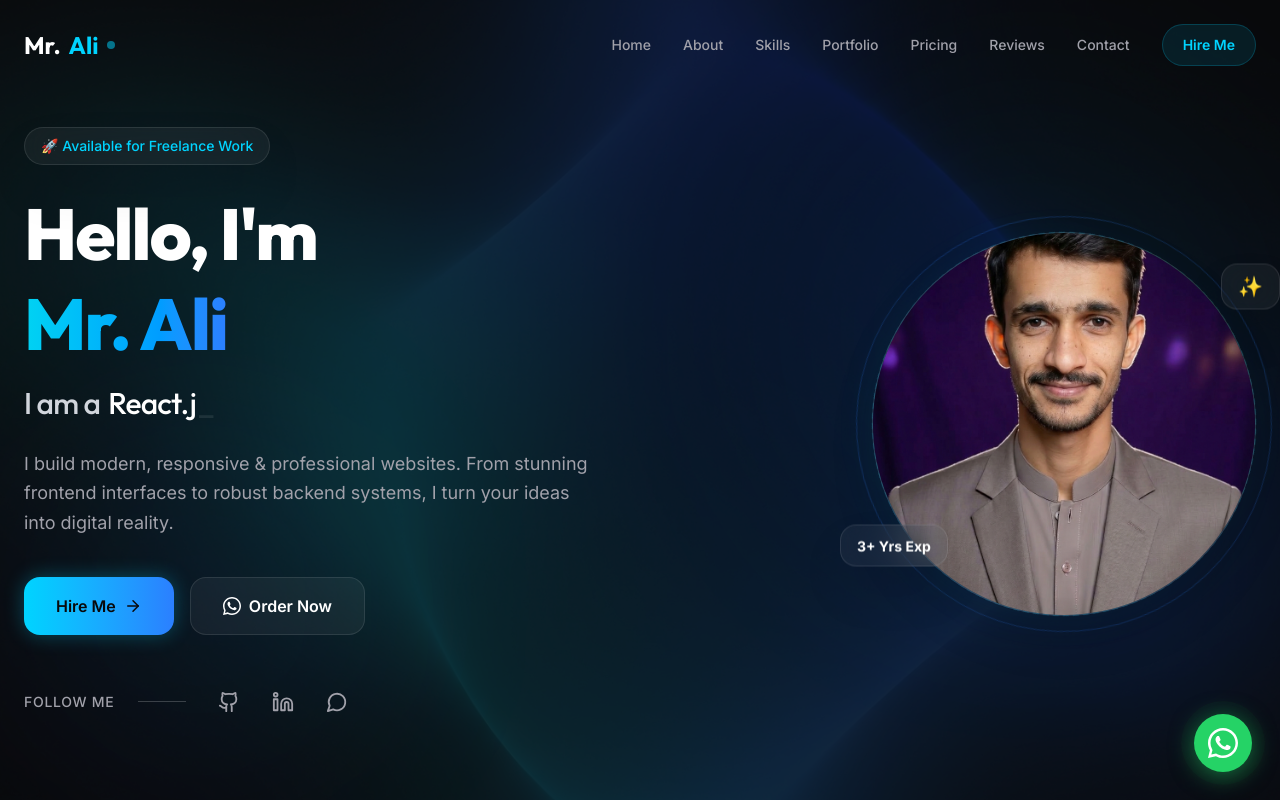
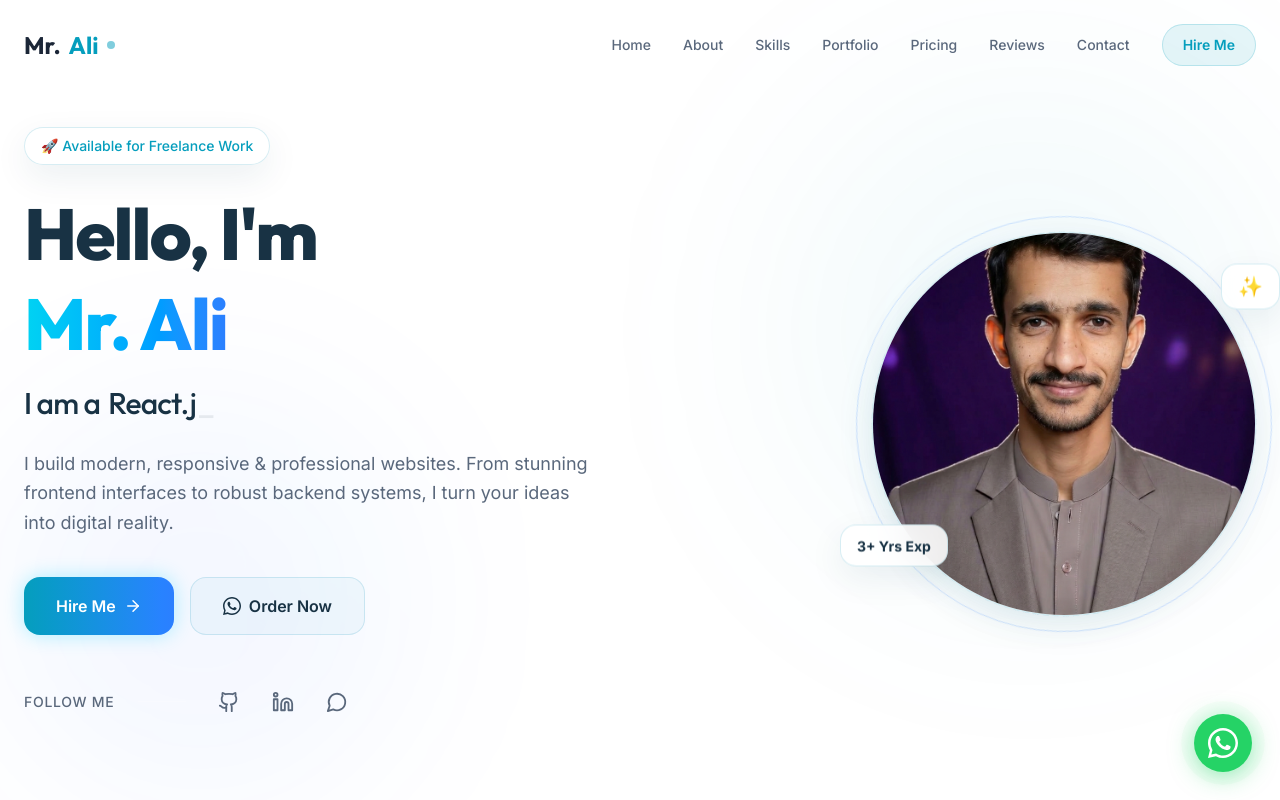
Before and after one commit to AliDevTech-code/AliDevTech, a React (Vite) app in the folder artifacts/portfolio/: page / in a window 1280 px wide. Shown: the top 800 px of the page. Built offline with nearby package versions, Linux system fonts and the light colour scheme.

Commit message:
Apply clean white and cyan portfolio theme; refresh README projects

```diff
--- a/artifacts/portfolio/src/components/layout/Footer.tsx
+++ b/artifacts/portfolio/src/components/layout/Footer.tsx
@@ -2,7 +2,7 @@ import { Github, Linkedin, Twitter, Heart } from "lucide-react";
 
 export function Footer() {
   return (
-    <footer className="bg-black py-12 border-t border-white/5 relative overflow-hidden">
+    <footer className="bg-slate-50 py-12 border-t border-cyan-100 relative overflow-hidden">
       {/* Decorative element */}
       <div className="absolute top-0 left-1/2 -translate-x-1/2 w-1/2 h-px bg-gradient-to-r from-transparent via-primary/50 to-transparent"></div>
 
@@ -17,7 +17,7 @@ export function Footer() {
               A passionate Full Stack Web Developer dedicated to building beautiful, responsive, and high-performance web applications that help businesses grow.
             </p>
             <div className="flex gap-4">
-              <a href="https://github.com/AliDevTech-code" target="_blank" rel="noopener noreferrer" className="w-10 h-10 rounded-full bg-white/5 flex items-center justify-center text-muted-foreground hover:bg-primary hover:text-primary-foreground transition-all duration-300">
+              <a href="https://github.com/AliDevTech-code" target="_blank" rel="noopener noreferrer" className="w-10 h-10 rounded-full bg-cyan-50 flex items-center justify-center text-muted-foreground hover:bg-primary hover:text-primary-foreground transition-all duration-300">
                 <Github size={18} />
               </a>
               <a href="https://www.linkedin.com/in/muhammad-ali-190204313" target="_blank" rel="noopener noreferrer" className="w-10 h-10 rounded-full bg-white/5 flex items-center justify-center text-muted-foreground hover:bg-primary hover:text-primary-foreground transition-all duration-300">
--- a/artifacts/portfolio/src/components/layout/Navbar.tsx
+++ b/artifacts/portfolio/src/components/layout/Navbar.tsx
@@ -113,7 +113,7 @@ export function Navbar() {
             exit={{ opacity: 0 }}
             transition={{ duration: 0.25 }}
             className="fixed inset-0 z-40 md:hidden"
-            style={{ background: "rgba(0,0,0,0.6)", backdropFilter: "blur(4px)" }}
+            style={{ background: "rgba(15,35,50,0.28)", backdropFilter: "blur(4px)" }}
             onClick={close}
           />
         )}
@@ -131,10 +131,10 @@ export function Navbar() {
             className="fixed top-0 right-0 bottom-0 z-50 md:hidden flex flex-col"
             style={{
               width: "280px",
-              background: "rgba(5,10,20,0.97)",
+              background: "rgba(255,255,255,0.98)",
               backdropFilter: "blur(24px)",
-              borderLeft: "1px solid rgba(255,255,255,0.08)",
-              boxShadow: "-20px 0 60px rgba(0,0,0,0.6)"
+              borderLeft: "1px solid rgba(8,145,178,0.16)",
+              boxShadow: "-20px 0 60px rgba(15,70,90,0.14)"
             }}
           >
             {/* Drawer Header */}
--- a/artifacts/portfolio/src/components/sections/FeaturedProjects.tsx
+++ b/artifacts/portfolio/src/components/sections/FeaturedProjects.tsx
@@ -11,18 +11,18 @@ function ProjectCard({ project, index }: { project: (typeof featuredProjects)[nu
       whileInView={{ opacity: 1, y: 0 }}
       viewport={{ once: true, amount: 0.12 }}
       transition={{ duration: 0.4, delay: (index % 10) * 0.035 }}
-      className="group flex h-full flex-col overflow-hidden rounded-2xl border border-white/10 bg-[#101a29] shadow-[0_14px_38px_rgba(0,0,0,.25)] transition-all duration-300 hover:-translate-y-1 hover:border-cyan-300/50 hover:shadow-[0_18px_45px_rgba(0,0,0,.38)]"
+      className="group flex h-full flex-col overflow-hidden rounded-2xl border border-cyan-100 bg-white shadow-[0_14px_38px_rgba(0,0,0,.25)] transition-all duration-300 hover:-translate-y-1 hover:border-cyan-300/50 hover:shadow-[0_18px_45px_rgba(0,0,0,.38)]"
     >
       <div className="relative aspect-[16/10] overflow-hidden bg-slate-900">
         <img src={project.image} alt={project.title + " project preview"} loading="lazy" className="h-full w-full object-cover object-top transition-transform duration-500 group-hover:scale-105" />
         <div className="absolute inset-0 bg-gradient-to-t from-[#07111f]/65 via-transparent to-transparent" />
-        <span className="absolute left-3 top-3 rounded-full border border-white/15 bg-black/55 px-3 py-1 text-[10px] font-semibold text-cyan-100 backdrop-blur-md">{project.categories[0]}</span>
+        <span className="absolute left-3 top-3 rounded-full border border-white/15 bg-black/55 px-3 py-1 text-[10px] font-semibold text-cyan-800 backdrop-blur-md">{project.categories[0]}</span>
       </div>
       <div className="flex flex-1 flex-col p-5">
-        <h3 className="text-lg font-bold text-white transition-colors group-hover:text-cyan-200">{project.title}</h3>
-        <p className="mt-2 line-clamp-2 min-h-[2.75rem] text-sm leading-6 text-slate-400">{project.description}</p>
+        <h3 className="text-lg font-bold text-slate-900 transition-colors group-hover:text-cyan-700">{project.title}</h3>
+        <p className="mt-2 line-clamp-2 min-h-[2.75rem] text-sm leading-6 text-slate-600">{project.description}</p>
         <div className="mt-4 flex flex-wrap gap-1.5">
-          {project.tech.slice(0, 3).map((tag) => <span key={tag} className="rounded-md border border-white/10 bg-white/[0.04] px-2 py-1 text-[10px] text-slate-300">{tag}</span>)}
+          {project.tech.slice(0, 3).map((tag) => <span key={tag} className="rounded-md border border-white/10 bg-cyan-50 px-2 py-1 text-[10px] text-slate-600">{tag}</span>)}
         </div>
         <div className="mt-auto flex items-center justify-between gap-3 border-t border-white/10 pt-4 mt-5">
           <a href={getBuyLink(project.title)} target="_blank" rel="noopener noreferrer" className="inline-flex shrink-0 items-center justify-center rounded-lg border border-emerald-400/40 bg-emerald-400 px-4 py-2.5 text-xs font-bold text-slate-950 transition hover:bg-emerald-300">Buy Now</a>
@@ -38,7 +38,7 @@ function ProjectCard({ project, index }: { project: (typeof featuredProjects)[nu
 export function FeaturedProjects() {
 
   return (
-    <section id="portfolio" className="relative overflow-hidden border-y border-white/[0.07] bg-[#070b12] py-20 md:py-28">
+    <section id="portfolio" className="relative overflow-hidden border-y border-cyan-100 bg-gradient-to-b from-white via-cyan-50/40 to-white py-20 md:py-28">
       <div className="pointer-events-none absolute inset-0">
         <div className="absolute -left-48 top-20 h-[420px] w-[420px] rounded-full bg-cyan-500/[0.08] blur-[130px]" />
         <div className="absolute -right-48 bottom-0 h-[420px] w-[420px] rounded-full bg-blue-600/[0.08] blur-[130px]" />
--- a/artifacts/portfolio/src/index.css
+++ b/artifacts/portfolio/src/index.css
@@ -50,42 +50,41 @@
 }
 
 :root {
-  /* DARK THEME BY DEFAULT */
-  --background: 240 10% 4%;
-  --foreground: 0 0% 100%;
+  /* Clean white theme with cyan accents */
+  --background: 0 0% 100%;
+  --foreground: 215 35% 16%;
 
-  --card: 240 10% 6%;
-  --card-foreground: 0 0% 100%;
-  --card-border: 240 10% 12%;
+  --card: 0 0% 100%;
+  --card-foreground: 215 35% 16%;
+  --card-border: 190 35% 90%;
 
-  --popover: 240 10% 6%;
-  --popover-foreground: 0 0% 100%;
-  --popover-border: 240 10% 12%;
+  --popover: 0 0% 100%;
+  --popover-foreground: 215 35% 16%;
+  --popover-border: 190 35% 90%;
 
-  /* Vibrant Cyan/Blue Accent */
-  --primary: 190 100% 50%;
-  --primary-foreground: 240 10% 4%;
+  --primary: 190 95% 38%;
+  --primary-foreground: 0 0% 100%;
 
-  --secondary: 240 10% 15%;
-  --secondary-foreground: 0 0% 100%;
+  --secondary: 190 45% 96%;
+  --secondary-foreground: 215 35% 18%;
 
-  --muted: 240 10% 12%;
-  --muted-foreground: 240 5% 65%;
+  --muted: 200 35% 96%;
+  --muted-foreground: 215 16% 42%;
 
-  --accent: 190 100% 50%;
-  --accent-foreground: 240 10% 4%;
+  --accent: 190 75% 93%;
+  --accent-foreground: 195 85% 28%;
 
-  --destructive: 0 84% 60%;
+  --destructive: 0 75% 55%;
   --destructive-foreground: 0 0% 100%;
 
-  --border: 240 10% 15%;
-  --input: 240 10% 15%;
-  --ring: 190 100% 50%;
+  --border: 190 28% 88%;
+  --input: 190 28% 88%;
+  --ring: 190 95% 38%;
 
   --radius: 0.75rem;
 
-  --button-outline: rgba(255,255,255, .10);
-  --badge-outline: rgba(255,255,255, .05);
+  --button-outline: rgba(8, 145, 178, .18);
+  --badge-outline: rgba(8, 145, 178, .12);
 }
 
 @layer base {
@@ -100,8 +99,8 @@
   body {
     @apply font-sans antialiased bg-background text-foreground;
     background-image:
-      radial-gradient(circle at 15% 50%, rgba(0, 212, 255, 0.04), transparent 25%),
-      radial-gradient(circle at 85% 30%, rgba(0, 112, 255, 0.04), transparent 25%);
+      radial-gradient(circle at 12% 22%, rgba(0, 212, 255, 0.07), transparent 28%),
+      radial-gradient(circle at 88% 72%, rgba(0, 112, 255, 0.045), transparent 30%);
   }
 
   h1, h2, h3, h4, h5, h6 {
@@ -111,7 +110,10 @@
 }
 
 .glass-card {
-  @apply bg-white/5 backdrop-blur-xl border border-white/10 shadow-2xl;
+  background: rgba(255, 255, 255, .88);
+  backdrop-filter: blur(18px);
+  border: 1px solid rgba(8, 145, 178, .16);
+  box-shadow: 0 12px 34px rgba(15, 70, 90, .08);
 }
 
 .text-gradient {
@@ -125,7 +127,7 @@
 }
 
 ::-webkit-scrollbar-track {
-  background: rgba(255, 255, 255, 0.05);
+  background: rgba(8, 145, 178, 0.06);
   border-radius: 5px;
 }
 
@@ -144,5 +146,39 @@
 /* Firefox Scrollbar */
 * {
   scrollbar-width: thin;
-  scrollbar-color: #00d4ff rgba(255, 255, 255, 0.05);
+  scrollbar-color: #06b6d4 #eefbfe;
 }
+
+
+/* White + cyan theme polish for components that previously used dark utility classes. */
+body { color: #172b3a; background-color: #ffffff; }
+[class~="bg-black/40"], [class~="bg-black"] {
+  background-color: #f4fbfd !important;
+}
+[class~="bg-[#070b12]"] {
+  background-color: #f8fdff !important;
+}
+[class~="bg-[#101a29]"] {
+  background-color: #ffffff !important;
+}
+[class~="bg-slate-900"] {
+  background-color: #edf7fa !important;
+}
+[class~="text-white"], [class~="text-gray-200"], [class~="text-gray-300"] {
+  color: #183244 !important;
+}
+[class~="text-slate-300"] { color: #38566a !important; }
+[class~="text-slate-400"] { color: #536d7e !important; }
+[class~="text-slate-500"] { color: #688394 !important; }
+[class~="text-cyan-100"], [class~="text-cyan-200"] { color: #087f9f !important; }
+[class~="border-white/5"], [class~="border-white/8"], [class~="border-white/10"],
+[class~="border-white/15"], [class~="border-white/[0.07]"] {
+  border-color: rgba(8, 145, 178, .16) !important;
+}
+[class~="bg-white/5"], [class~="bg-white/10"], [class~="bg-white/[0.04]"],
+[class~="bg-white/[0.07]"] {
+  background-color: rgba(8, 145, 178, .045) !important;
+}
+a[style*="#25D366"], a[style*="linear-gradient(135deg"] {
+  color: #ffffff !important;
+}
```
Also changed, not shown: artifacts/portfolio/src/pages/Projects.tsx (+6 -6 lines), 1 other file (tests, documents, lock files or other folders).
